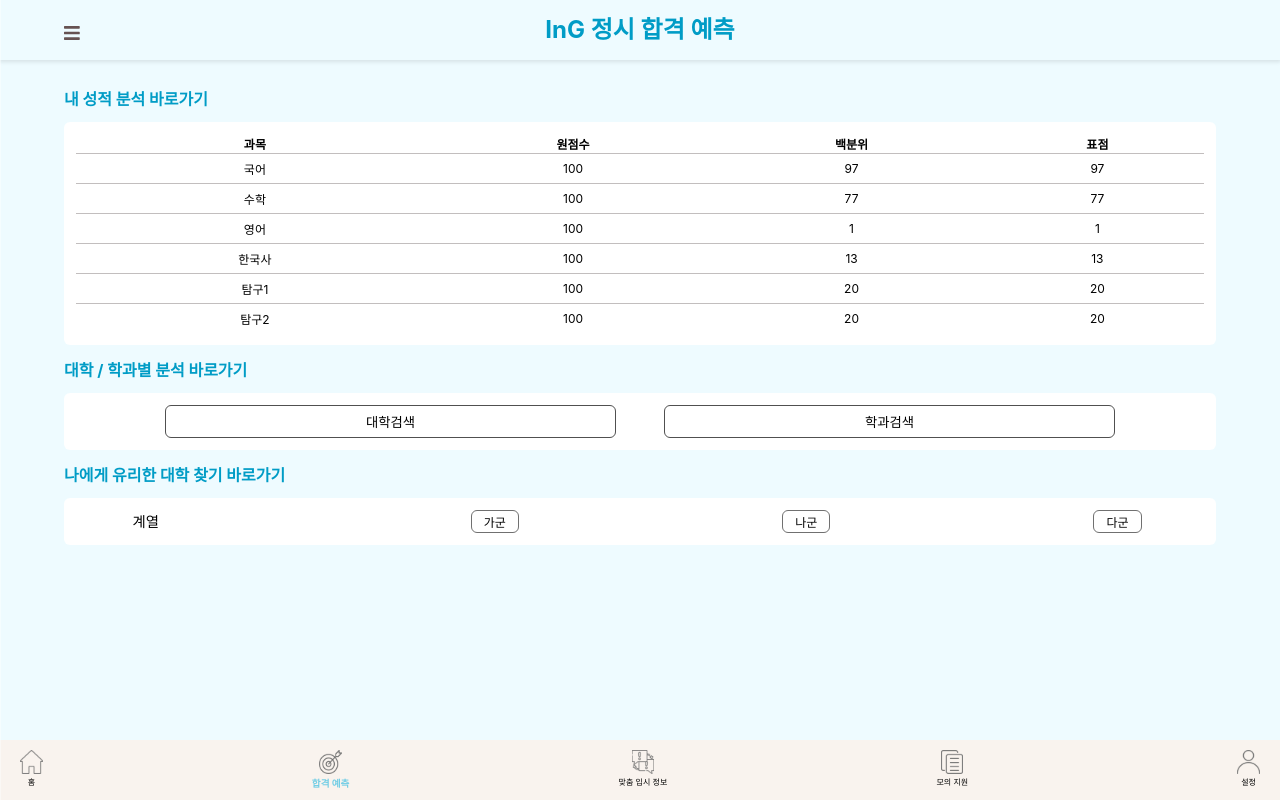
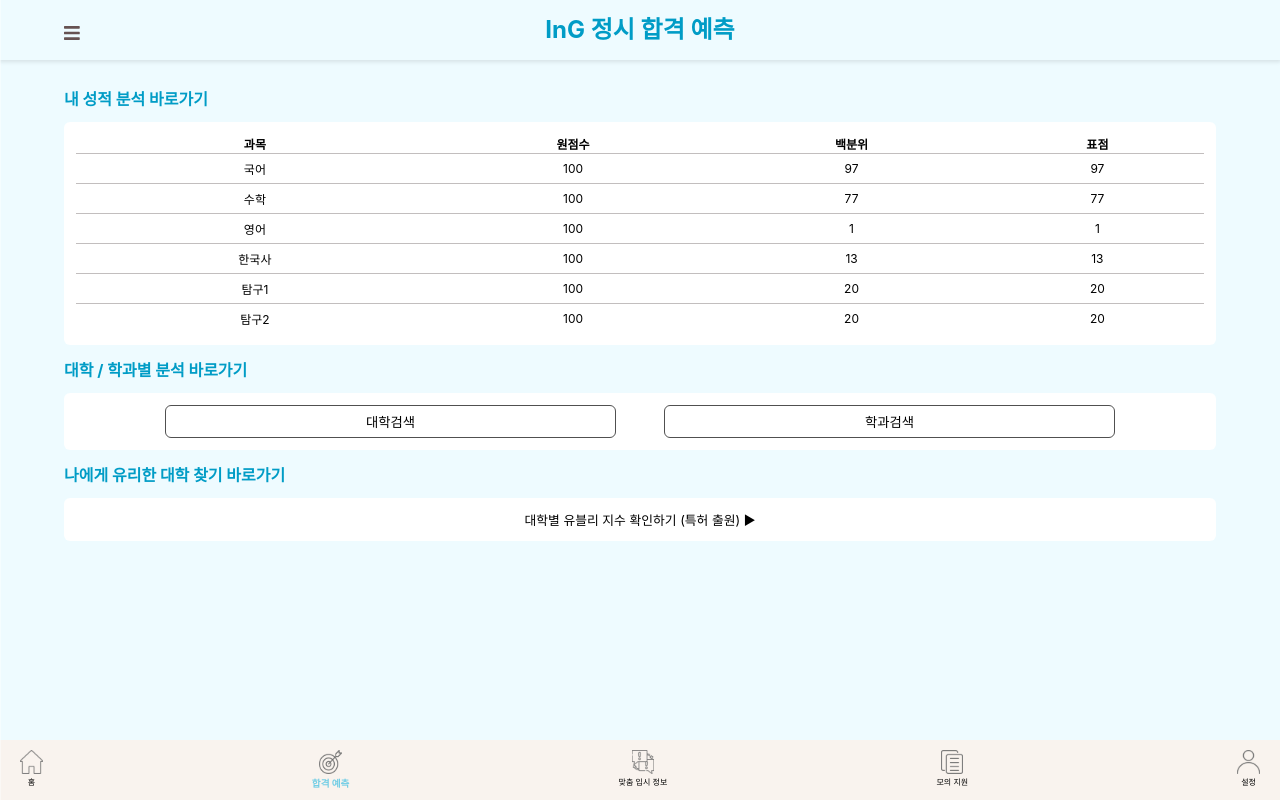
Before and after one commit to sowish23/consulting_app, a React (Create React App) app: page /prediction in a window 1280 px wide. Built offline with nearby package versions, Linux system fonts and the light colour scheme; a web font is replaced by a local one.

Commit message:
modify prediction layout

```diff
--- a/src/component/prediction/Prediction.css
+++ b/src/component/prediction/Prediction.css
@@ -58,6 +58,10 @@
     justify-content: center;
 }
 
+.Prediction_univ_box {
+    font-size: 0.8em;
+}
+
 .Prediction_analysis_btn {
     background-color: #ffffff;
     border: 1px solid #505050;
--- a/src/component/prediction/Prediction.jsx
+++ b/src/component/prediction/Prediction.jsx
@@ -71,15 +71,7 @@
 							<div className="Prediction_section" onClick={() => history.push('/prediction/beneficial')}>
 								<div className="Prediction_link_title">나에게 유리한 대학 찾기 바로가기</div>
 								<div className="Prediction_univ_box">
-									<div className="Prediction_contents_title">계열</div>
-									<div className="Prediction_contents_radio">
-										<input id="가군" type="radio" name="relation"/>
-										<label className="Prediction_relation_btn" for="가군">가군</label>
-										<input id="나군" type="radio" name="relation"/>
-										<label className="Prediction_relation_btn" for="나군">나군</label>
-										<input id="다군" type="radio" name="relation"/>
-										<label className="Prediction_relation_btn" for="다군">다군</label>
-									</div>
+									대학별 유블리 지수 확인하기 (특허 출원)  ▶
 								</div>
 							</div>
 						</div>
```
